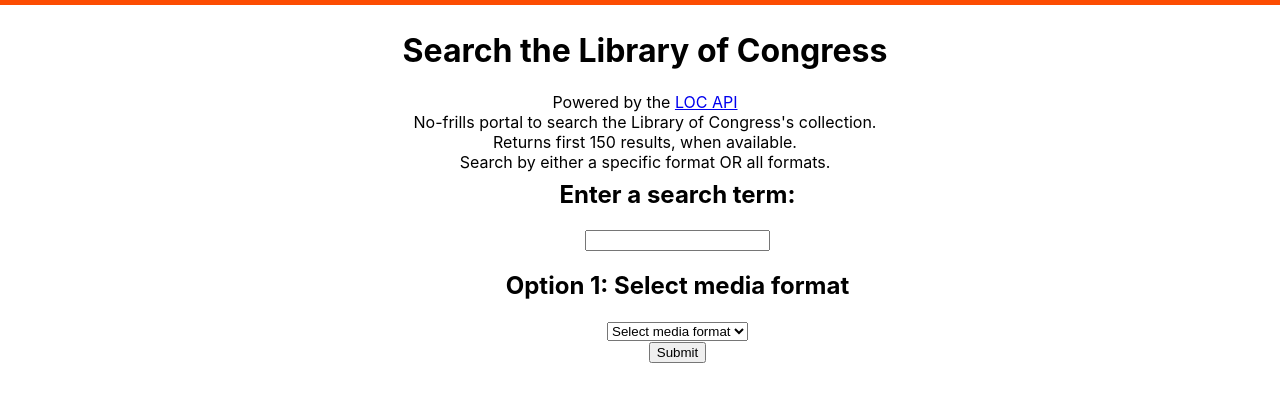
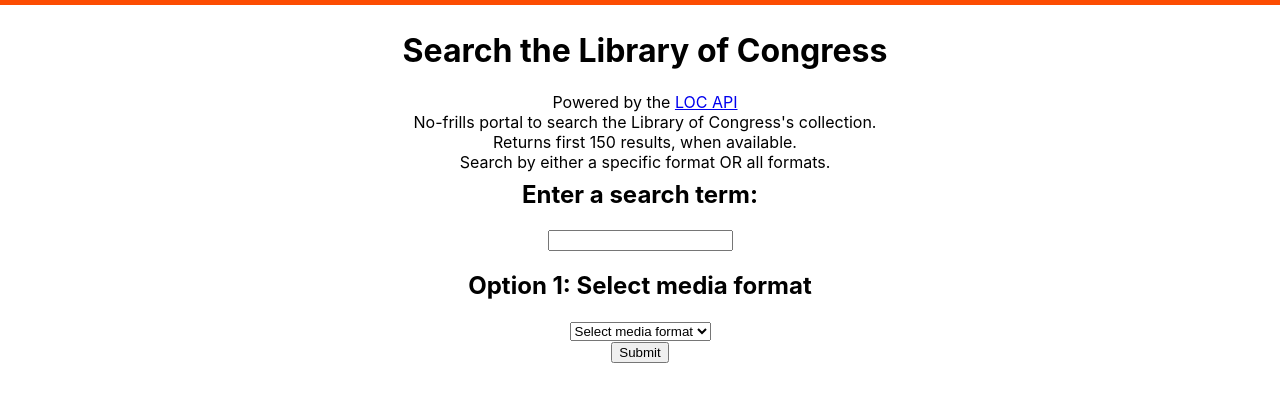
Before and after one commit to irene-rojas/loc, a React (Create React App) app: page / in a window 1280 px wide. Shown: the top 402 px of the page. Built offline with nearby package versions, Linux system fonts and the light colour scheme.

Commit message:
centered

```diff
--- a/src/App.css
+++ b/src/App.css
@@ -30,7 +30,7 @@
         grid-template-rows: 150px 1fr;
         /* 150px = header */
         /* 1fr = search form div */
-        grid-template-columns: 75px auto 75px;
+        grid-template-columns: 1fr;
     }
 
     .header {
@@ -47,7 +47,7 @@
     .searchFormDiv {
         /* in App */
         grid-row: 2/3;
-        grid-column: 2/5;
+        grid-column: 1/-1;
         padding-top: 50px;
         scroll-snap-align: center;
         padding-top: 10px;
```
